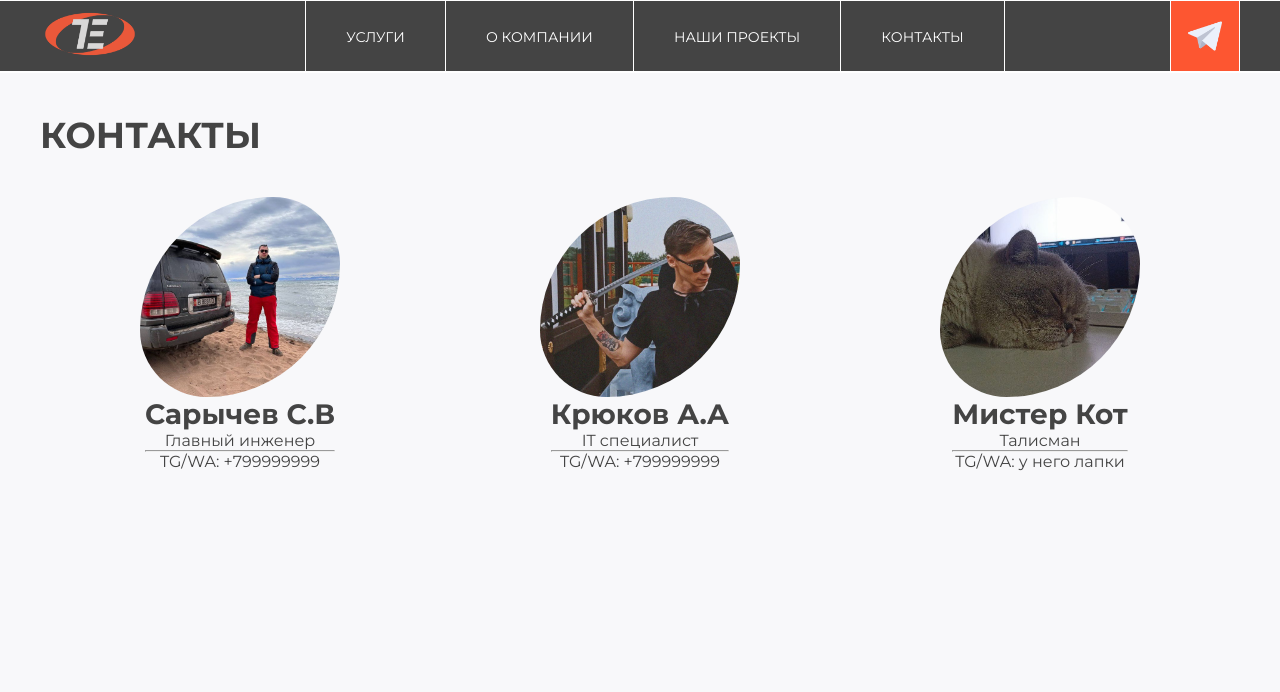
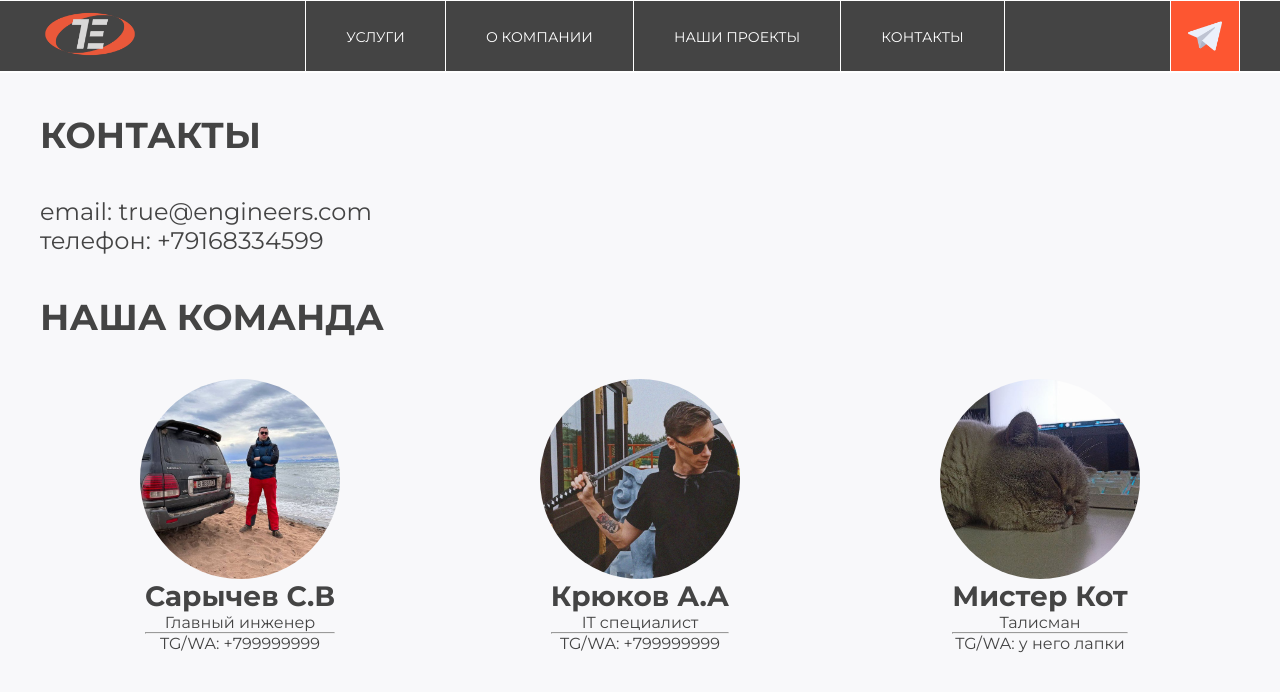
Before and after one commit to donteday/true_eng, a React (Create React App) app: page /contacts in a window 1280 px wide. Shown: the top 692 px of the page. Built offline with nearby package versions, Linux system fonts and the light colour scheme.

Commit message:
feat: add contacts

```diff
--- a/src/components/Contacts/Contacts.css
+++ b/src/components/Contacts/Contacts.css
@@ -12,6 +12,16 @@
     font-size: 36px;
 }
 
+.contacts__mail {
+    display: flex;
+    flex-direction: column;
+    text-align: left;
+}
+
+.contacts__mail span {
+    font-size: 24px;
+}
+
 .contacts {
     display: flex;
     flex-direction: column;
@@ -22,7 +32,12 @@
 
 .contacts__img {
     width: 200px;
-    border-radius: 80% 40%;
+    border-radius: 50%;
+    transition: all .3s ease-in-out;
+}
+
+.contacts__img:hover {
+    border-radius: 0;
 }
 
 .contacts__info {
--- a/src/components/Contacts/Contacts.js
+++ b/src/components/Contacts/Contacts.js
@@ -20,6 +20,11 @@ const contacts = [
 const Contacts = () => {
     return (<div className='container'>
         <span className='contacts__header'>Контакты</span>
+        <div className='contacts__mail'>
+        <span >email: true@engineers.com</span>
+        <span >телефон:  +79168334599</span>
+        </div>
+        <span className='contacts__header'>Наша команда</span>
 
         <div className='contacts__box'>
             {contacts.map((e, index) =>
```
